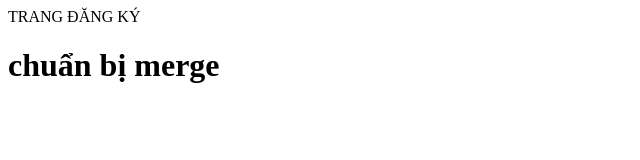
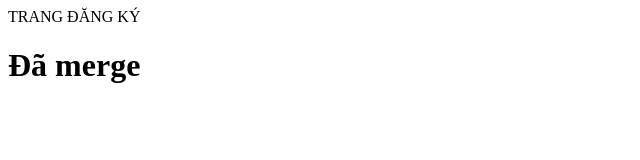
Before and after one commit to doctinhtu/BAI-13, a plain HTML site: page register.html in a window 1280 px wide. Shown: the whole page, without its empty margins (0-640 px from the left). Drawn offline with Linux system fonts and the light colour scheme.

Commit message:
da merge

```diff
--- a/register.html
+++ b/register.html
@@ -11,6 +11,6 @@
         TRANG ĐĂNG KÝ
     </div>
 
-    <h1>chuẩn bị merge</h1>
+    <h1>Đã merge</h1>
 </body>
 </html>
```
